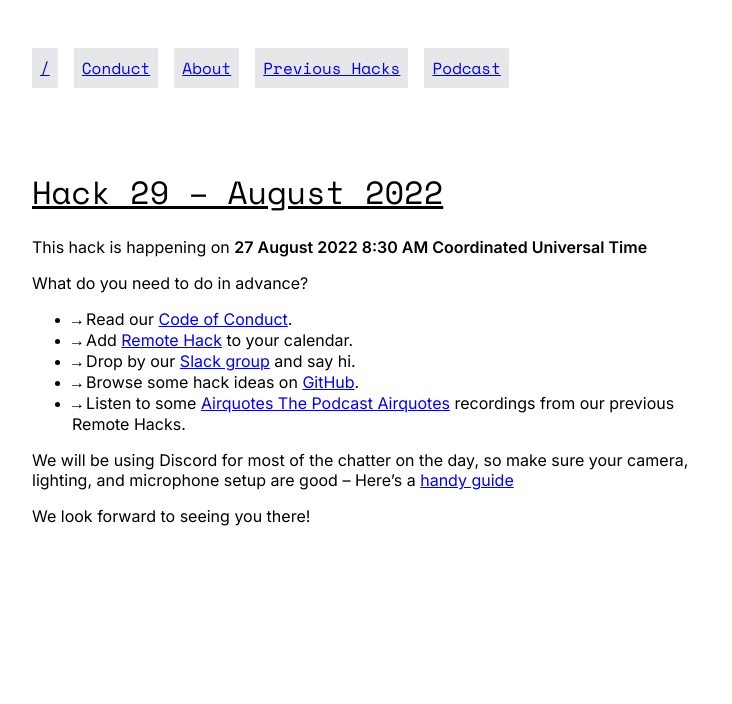
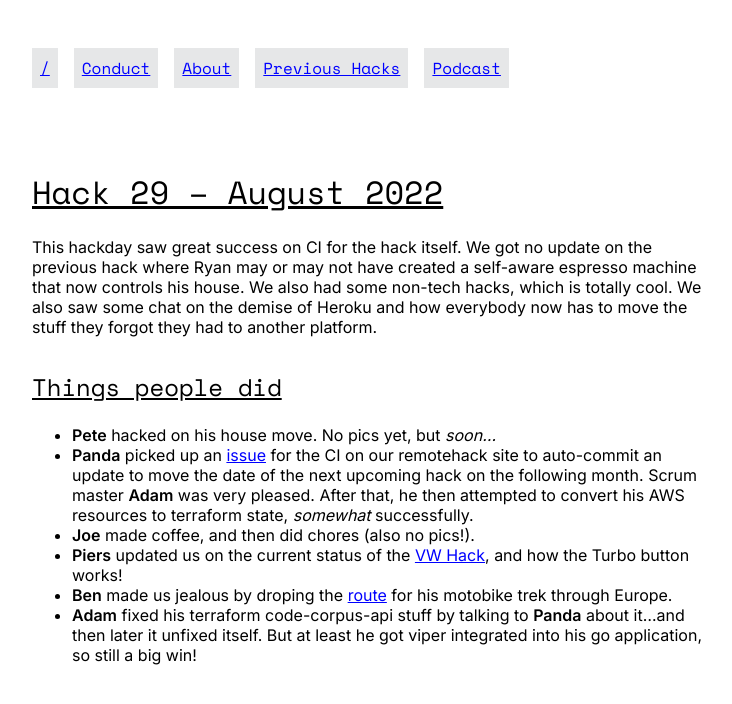
Before and after one commit to remotehack/remotehack.github.io, a Jekyll site: the page built from _hacks/29.md, in a window 1280 px wide. Shown: the top 704 px of the page, without its empty margins (272-1004 px from the left). Built offline with Jekyll 4.4.1, drawn with Linux system fonts in a browser that asks for light colours.

Commit message:
add writeup for august

```diff
--- a/_hacks/29.md
+++ b/_hacks/29.md
@@ -1,5 +1,15 @@
 ---
 hack_number: 29
 date: 2022-08-27
-upcoming: true
 ---
+
+This hackday saw great success on CI for the hack itself. We got no update on the previous hack where Ryan may or may not have created a self-aware espresso machine that now controls his house. We also had some non-tech hacks, which is totally cool. We also saw some chat on the demise of Heroku and how everybody now has to move the stuff they forgot they had to another platform.
+
+## Things people did
+
+- **Pete** hacked on his house move. No pics yet, but _soon..._
+- **Panda** picked up an [issue](https://github.com/remotehack/remotehack.github.io/issues/88) for the CI on our remotehack site to auto-commit an update to move the date of the next upcoming hack on the following month. Scrum master **Adam** was very pleased. After that, he then attempted to convert his AWS resources to terraform state, _somewhat_ successfully.
+- **Joe** made coffee, and then did chores (also no pics!).
+- **Piers** updated us on the current status of the [VW Hack](https://github.com/vwhack/esp32cam_stream), and how the Turbo button works!
+- **Ben** made us jealous by droping the [route](https://www.polarsteps.com/BenFoxall/5408429-motorbiking?s=32411d5b-cc05-49b5-ae94-85852ae82485) for his motobike trek through Europe.
+- **Adam** fixed his terraform code-corpus-api stuff by talking to **Panda** about it...and then later it unfixed itself. But at least he got viper integrated into his go application, so still a big win!
```
